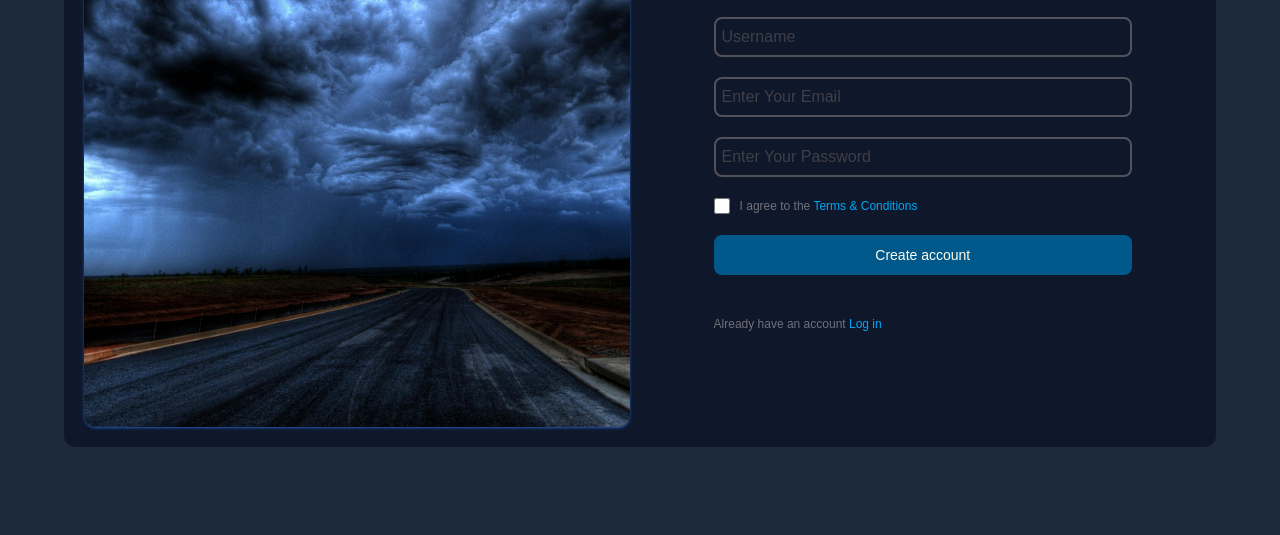
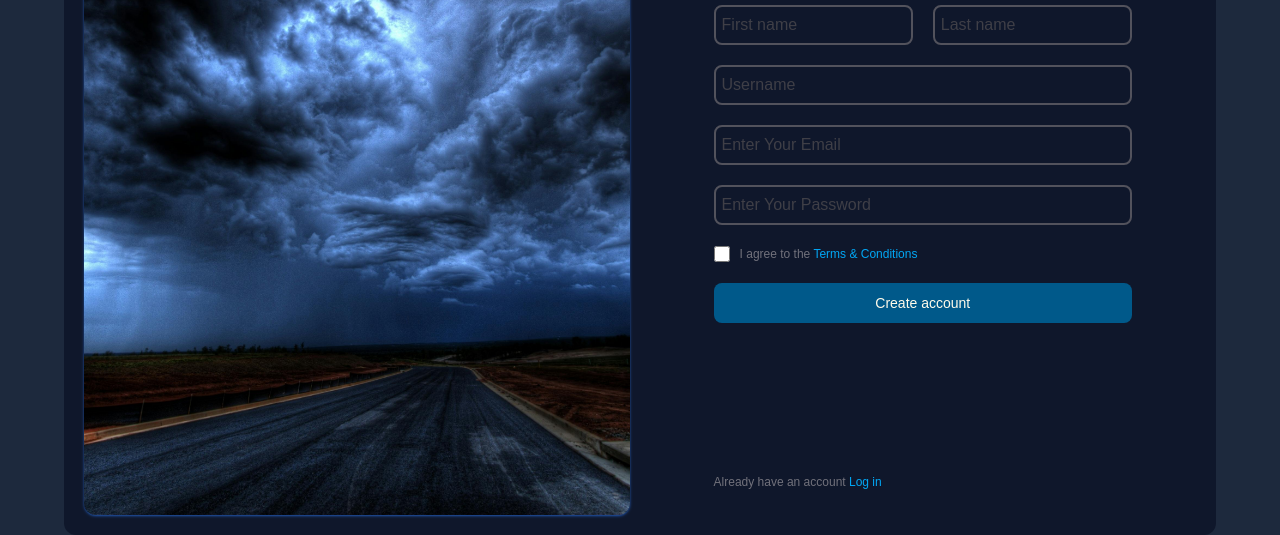
Before and after one commit to Elbaz3/LoginPage, a website: page index.html in a window 1280 px wide. Shown: the part 273-808 px from the top of the page. Drawn offline with Linux system fonts and the light colour scheme.

Commit message:
fix some ui

```diff
--- a/index.html
+++ b/index.html
@@ -7,8 +7,8 @@
             <link rel="stylesheet" href="CSS/output.css">
             <link rel="icon" href="assets/login.png">
       </head>
-      <body class="bg-slate-800 h-lvh flex items-center justify-center relative">
-            <section id="sign-up" class="sign-up bg-slate-900 w-[90%] h-[80%] rounded-xl p-5 flex
+      <body class="bg-slate-800 h-lvh pt-[10%] flex items-start justify-center relative">
+            <section id="sign-up" class="sign-up bg-slate-900 w-[90%] h-[80%] min-h-[680px] rounded-xl p-5 flex
             gap-5 shadow-sm shadow-blue-500 md:shadow-none">
                   <figure class="h-full rounded-xl w-[50%] overflow-hidden shadow-sm
                   shadow-blue-500/50 hidden md:block ">
@@ -17,7 +17,7 @@
                   </figure>
                   <div class="form-container flex flex-col p-6 text-amber-50 h-full w-full md:w-[50%] pt-[50px]">
                         <h1 class=" text-3xl sm:text-4xl text-center text-amber-50">Create an account</h1>
-                        <form id="sign-up" action="" method="post" class="h-fit w-full flex flex-col gap-5
+                        <form id="sign-up" action="" method="post" class="h-full w-full flex flex-col gap-5
                         py-[30px] sm:p-[40px]  ">
                               <div class="name flex gap-5 max-w-full">
                                     <input type="text" placeholder="First name" data-name="fname" class="inp fname" >
@@ -44,7 +44,7 @@
                         <p class="text-[12px] text-zinc-500 pl-[40px]">Already have an account <a id="log-in" href="#" class="text-sky-500">Log in</a></p>
                   </div>
             </section>
-            <section id="log-section" class="log-in bg-slate-900 w-[90%] h-[80%] rounded-xl p-5 flex
+            <section id="log-section" class="log-in bg-slate-900 w-[90%] h-[80%] min-h-[680px] rounded-xl p-5 flex
             gap-5 absolute hidden shadow-sm shadow-blue-500 md:shadow-none">
                   <div class="form-container flex flex-col p-6 text-amber-50 h-full w-full md:w-[50%] pt-[50px]">
                         <h1 class="text-4xl text-center text-amber-50">Log In</h1>
```
Also changed, not shown: CSS/output.css.
